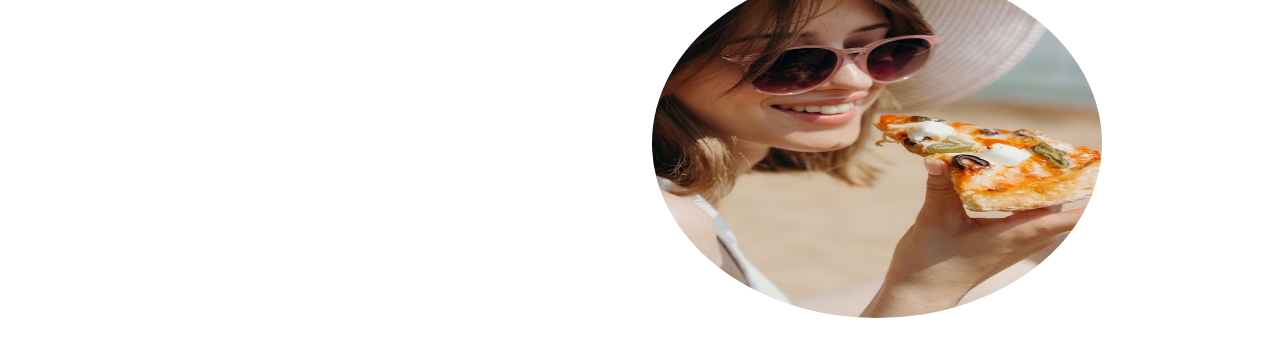
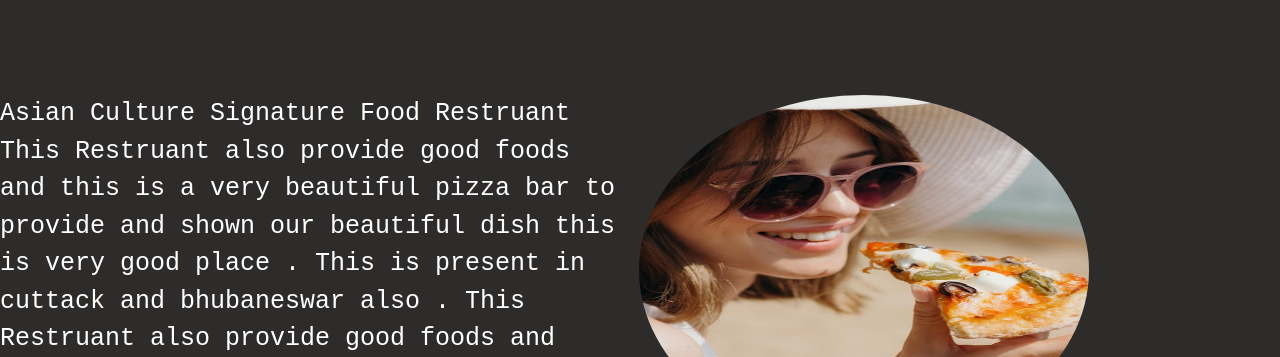
Before and after one commit to Santosh-dash123/demo-Project1, a plain HTML site: page index.html in a window 1280 px wide. Shown: the part 104-461 px from the top of the page. Drawn offline with nearby package versions, Linux system fonts and the light colour scheme.

Commit message:
index.css
index.css

```diff
--- a/index.html
+++ b/index.html
@@ -7,7 +7,7 @@
     <title>Demo Project</title>
     <link href="https://cdn.jsdelivr.net/npm/bootstrap@5.1.3/dist/css/bootstrap.min.css" rel="stylesheet" integrity="sha384-1BmE4kWBq78iYhFldvKuhfTAU6auU8tT94WrHftjDbrCEXSU1oBoqyl2QvZ6jIW3" crossorigin="anonymous">
     <script src="https://cdn.jsdelivr.net/npm/bootstrap@5.1.3/dist/js/bootstrap.bundle.min.js" integrity="sha384-ka7Sk0Gln4gmtz2MlQnikT1wXgYsOg+OMhuP+IlRH9sENBO0LRn5q+8nbTov4+1p" crossorigin="anonymous"></script>
-    <link rel="stylesheet" href="project1.css">
+    <link rel="stylesheet" href="index.css">
 </head>
 <body>
   <nav class="navbar navbar-expand-lg navbar-light bg-light">
```
